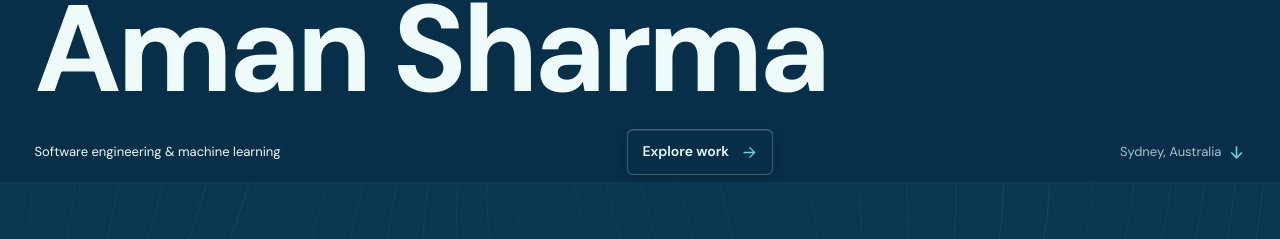
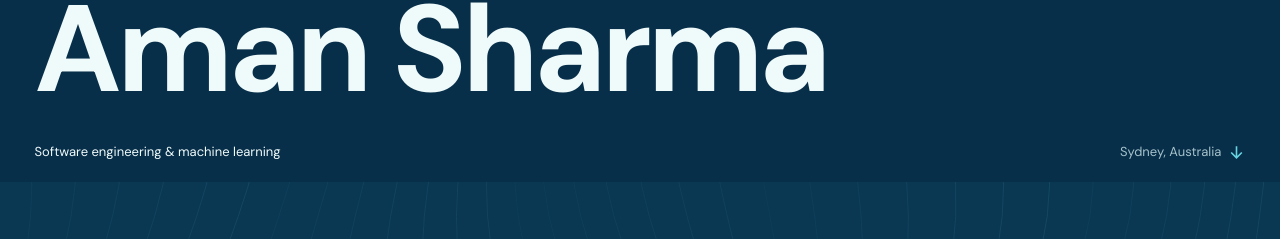
Before and after one commit to amancodeshere/personal-website, a Next.js app: page / in a window 1280 px wide. Shown: the part 420-659 px from the top of the page. Built offline with nearby package versions, Linux system fonts and the light colour scheme; a web font is replaced by a local one.

Commit message:
fix:remove the homepage Explore work button

```diff
--- a/src/app/globals.css
+++ b/src/app/globals.css
@@ -251,14 +251,6 @@ svg {
 .hero-meta > span:first-child {
   color: var(--ice);
 }
-.hero-meta > a {
-  display: flex;
-  align-items: center;
-  gap: 12px;
-  padding: 9px 0;
-  color: var(--ice);
-  font-weight: 700;
-}
 .hero-meta svg,
 .text-link svg {
   width: 17px;
@@ -267,7 +259,6 @@ svg {
   stroke-width: 1.5;
   transition: transform 0.2s;
 }
-.hero-meta > a:hover svg,
 .text-link:hover svg {
   transform: translateX(4px);
 }
--- a/src/components/layout/InteractiveControls.module.css
+++ b/src/components/layout/InteractiveControls.module.css
@@ -18,7 +18,6 @@
 .controls :global(.primary-nav a),
 .controls :global(.header-social),
 .controls :global(.work-heading a),
-.controls :global(.hero-meta > a),
 .controls :global(.text-link),
 .controls :global(.detail-links > a) {
   min-height: 44px;
@@ -75,7 +74,6 @@
   background: rgba(8, 47, 73, 0.52);
 }
 
-.controls :global(.hero-meta > a),
 .controls :global(.work-heading a),
 .controls :global(.text-link),
 .controls :global(.detail-links > a) {
@@ -88,7 +86,6 @@
 .controls :global(.primary-nav a:hover),
 .controls :global(.header-social:hover),
 .controls :global(.work-heading a:hover),
-.controls :global(.hero-meta > a:hover),
 .controls :global(.text-link:hover),
 .controls :global(.detail-links > a:hover) {
   border-color: var(--cyan);
@@ -124,7 +121,6 @@
 .controls :global(.primary-nav a:active),
 .controls :global(.header-social:active),
 .controls :global(.work-heading a:active),
-.controls :global(.hero-meta > a:active),
 .controls :global(.text-link:active),
 .controls :global(.detail-links > a:active) {
   box-shadow:
@@ -139,7 +135,6 @@
 .controls :global(.primary-nav a:focus-visible),
 .controls :global(.header-social:focus-visible),
 .controls :global(.work-heading a:focus-visible),
-.controls :global(.hero-meta > a:focus-visible),
 .controls :global(.text-link:focus-visible),
 .controls :global(.detail-links > a:focus-visible) {
   outline: 2px solid var(--cyan);
@@ -153,7 +148,6 @@
   .controls :global(.primary-nav a),
   .controls :global(.header-social),
   .controls :global(.work-heading a),
-  .controls :global(.hero-meta > a),
   .controls :global(.text-link),
   .controls :global(.detail-links > a),
   .controls :global(.filter-bar button:hover),
@@ -162,7 +156,6 @@
   .controls :global(.primary-nav a:hover),
   .controls :global(.header-social:hover),
   .controls :global(.work-heading a:hover),
-  .controls :global(.hero-meta > a:hover),
   .controls :global(.text-link:hover),
   .controls :global(.detail-links > a:hover),
   .controls :global(.filter-bar button:active),
@@ -171,7 +164,6 @@
   .controls :global(.primary-nav a:active),
   .controls :global(.header-social:active),
   .controls :global(.work-heading a:active),
-  .controls :global(.hero-meta > a:active),
   .controls :global(.text-link:active),
   .controls :global(.detail-links > a:active) {
     transition: none;
--- a/src/components/sections/Hero.tsx
+++ b/src/components/sections/Hero.tsx
@@ -1,4 +1,3 @@
-import Link from "next/link";
 import { OceanField } from "../visual/OceanField";
 
 export function Hero() {
@@ -14,12 +13,6 @@ export function Hero() {
       </div>
       <div className="hero-meta">
         <span>Software engineering &amp; machine learning</span>
-        <Link href="#work">
-          Explore work{" "}
-          <svg viewBox="0 0 20 20" aria-hidden="true">
-            <path d="M3 10h13M10 4l6 6-6 6" />
-          </svg>
-        </Link>
         <span className="scroll-note">
           Sydney, Australia{" "}
           <svg className="down-icon" viewBox="0 0 16 16" aria-hidden="true">
```
Also changed, not shown: 1 other file (tests, documents, lock files or other folders).
